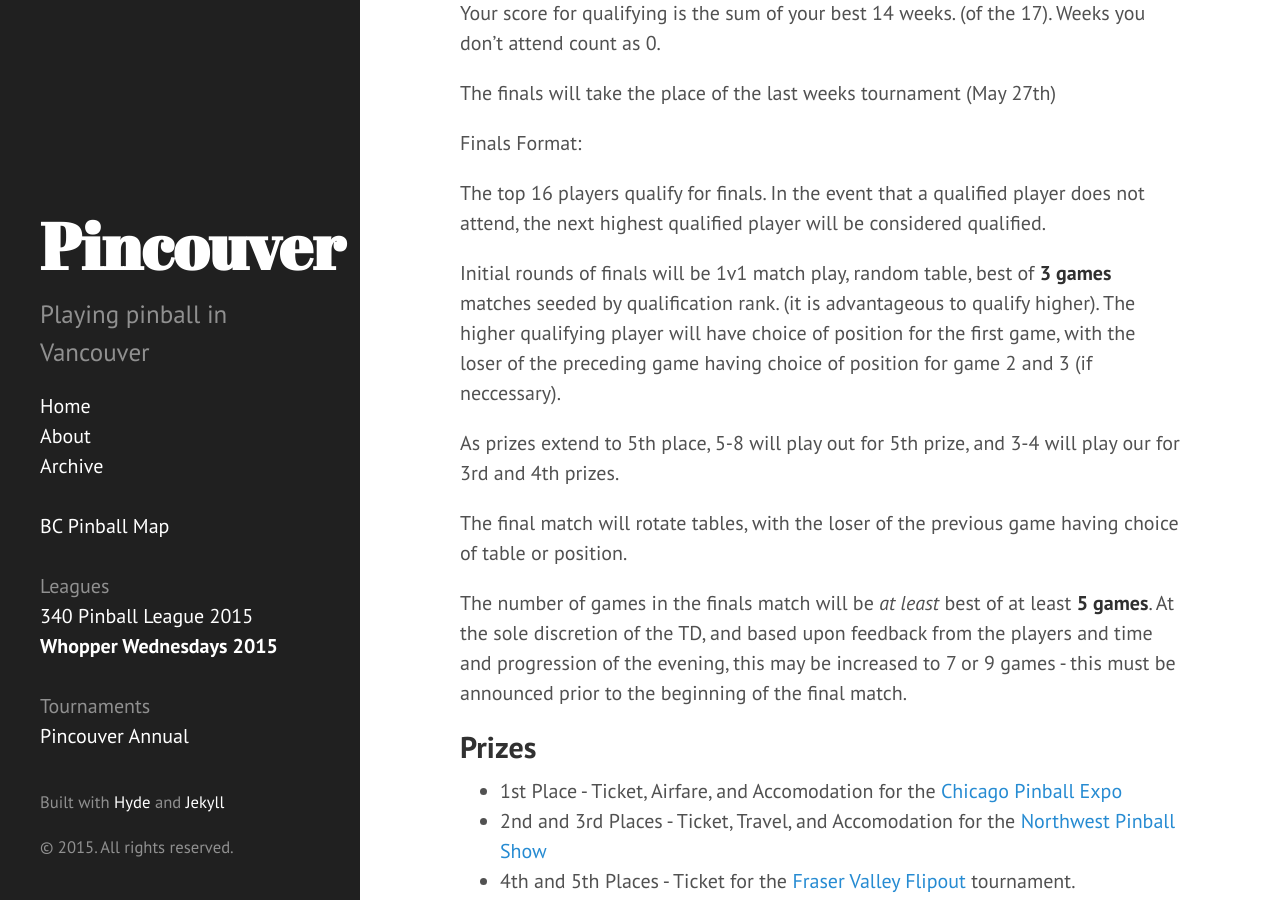
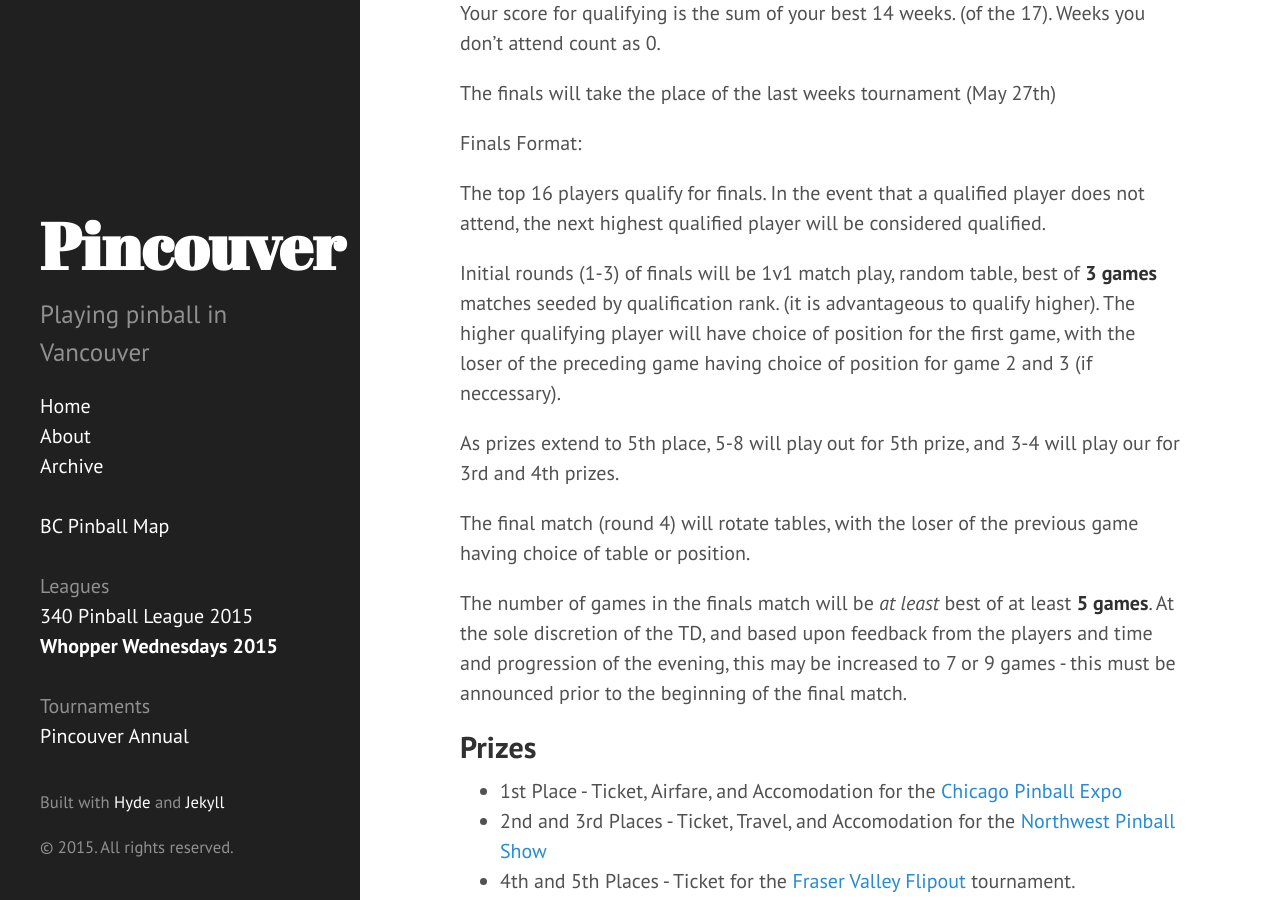
Before and after one commit to lytfyre/VancouverPinball, a Jekyll site: the page built from leagues/whopper_wednesdays.md, in a window 1280 px wide and 900 px high, scrolled down 1107 px. Built offline with Jekyll 4.4.1, drawn with Linux system fonts in a browser that asks for light colours.

Commit message:
add explicit round numbering

```diff
--- a/leagues/whopper_wednesdays.md
+++ b/leagues/whopper_wednesdays.md
@@ -47,12 +47,12 @@ Finals Format:
 
 The top 16 players qualify for finals. In the event that a qualified player does not attend, the next highest qualified player will be considered qualified.
 
-Initial rounds of finals will be 1v1 match play, random table, best of **3 games** matches seeded by qualification rank. (it is advantageous to qualify higher).
+Initial rounds (1-3) of finals will be 1v1 match play, random table, best of **3 games** matches seeded by qualification rank. (it is advantageous to qualify higher).
 The higher qualifying player will have choice of position for the first game, with the loser of the preceding game having choice of position for game 2 and 3 (if neccessary).
 
 As prizes extend to 5th place, 5-8 will play out for 5th prize, and 3-4 will play our for 3rd and 4th prizes.
 
-The final match will rotate tables, with the loser of the previous game having choice of table or position.
+The final match (round 4) will rotate tables, with the loser of the previous game having choice of table or position.
 
 The number of games in the finals match will be _at least_ best of at least **5 games**.
 At the sole discretion of the TD, and based upon feedback from the players and time and progression of the evening, this may be increased to 7 or 9 games - this must be announced prior to the beginning of the final match.
```
